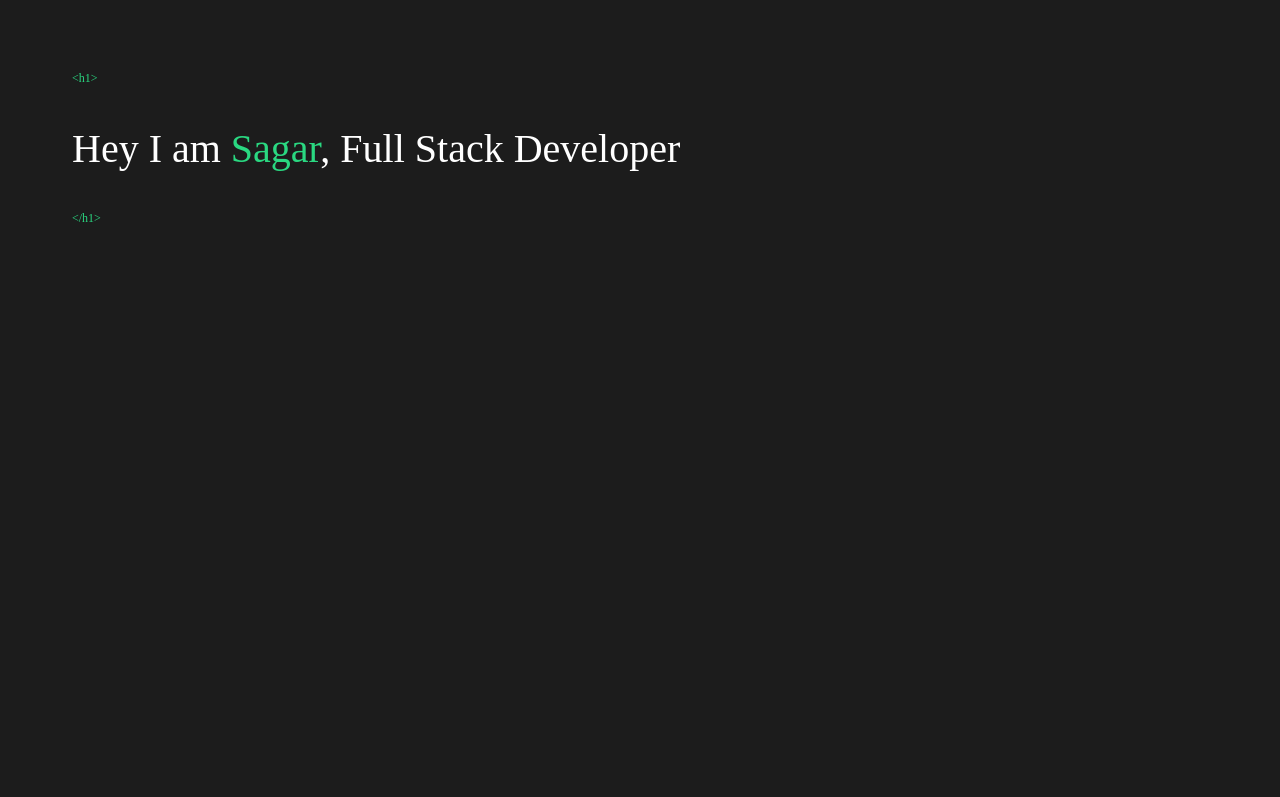
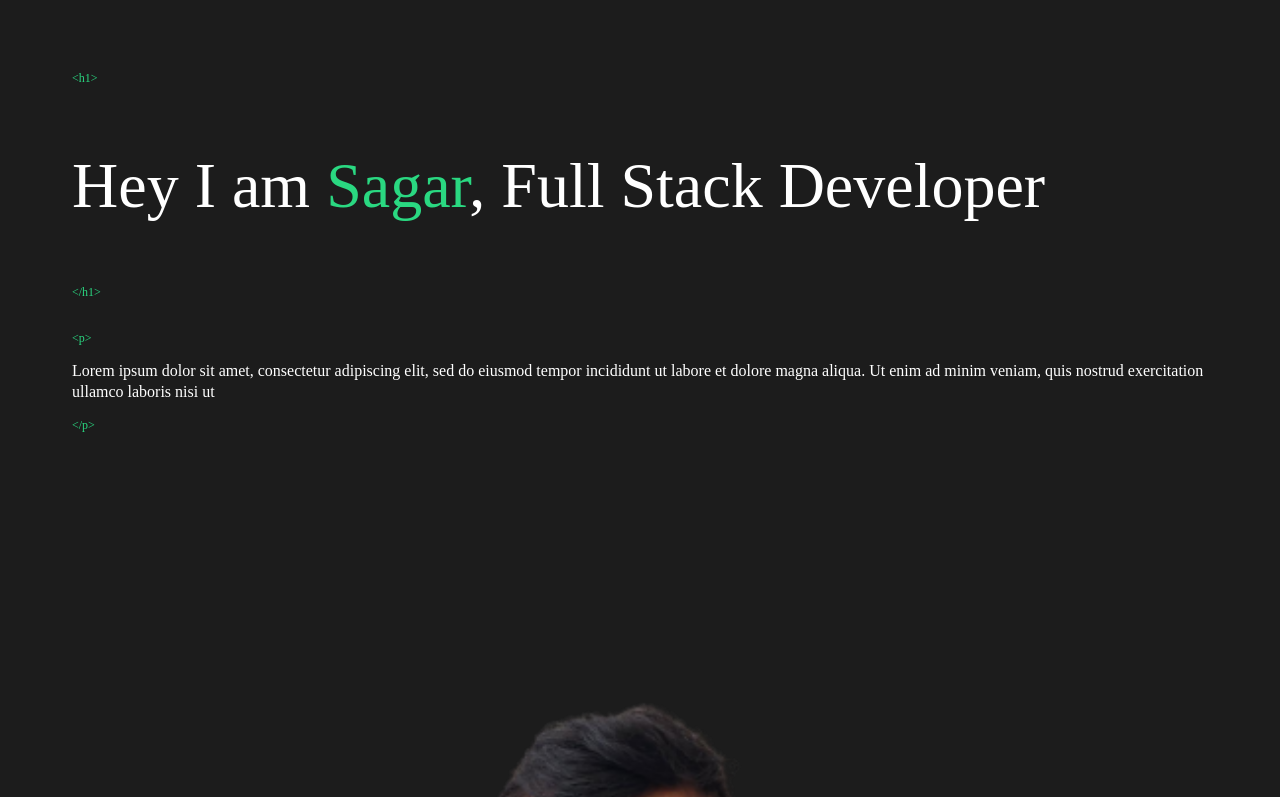
Before and after one commit to Sagar-Kap/sagarkapoor, a Nuxt app in the folder website/: page / in a window 1280 px wide. Shown: the top 797 px of the page. Built offline with nearby package versions, Linux system fonts and the light colour scheme.

Commit message:
chore: complete the index page (fixes #100)

```diff
--- a/website/pages/index.vue
+++ b/website/pages/index.vue
@@ -1,11 +1,25 @@
 <template>
-  <div class="container">
+  <main class="container">
     <header>
-      <div class="tags">&lt;h1&gt;</div>
-      <p>Hey I am <span class="highlight">Sagar</span>, Full Stack Developer</p>
-      <div class="tags">&lt;/h1&gt;</div>
+      <div class="heading">
+        <div class="tags">&lt;h1&gt;</div>
+        <p>
+          Hey I am <span class="highlight">Sagar</span>, Full Stack Developer
+        </p>
+        <div class="tags">&lt;/h1&gt;</div>
+      </div>
+      <div class="subheading">
+        <div class="tags">&lt;p&gt;</div>
+        <p>
+          Lorem ipsum dolor sit amet, consectetur adipiscing elit, sed do
+          eiusmod tempor incididunt ut labore et dolore magna aliqua. Ut enim ad
+          minim veniam, quis nostrud exercitation ullamco laboris nisi ut
+        </p>
+        <div class="tags">&lt;/p&gt;</div>
+      </div>
     </header>
-  </div>
+    <img src="~/public/sagar-kapoor.png" alt="A picture of Sagar Kapoor" />
+  </main>
 </template>
 
 <script lang="ts" setup>
@@ -21,39 +35,72 @@ useSeoMeta({
 
 <style lang="scss" scoped>
 .container {
+  color: white;
   padding: 2rem;
+  display: flex;
+  flex-direction: column;
+  gap: 2rem;
 
   header {
-    color: #ffffff;
-    font-style: Ubuntu;
+    font-family: Ubuntu;
     font-weight: 500;
-    display: flex;
-    flex-direction: column;
 
     .tags {
       color: #2ad881;
       font-size: 0.75rem;
-      line-height: 0.85rem;
+      line-height: 0.86rem;
     }
 
-    p {
+    .heading {
       font-size: 2.5rem;
-      line-height: 2.875rem;
+      line-height: 2.8rem;
+      margin-bottom: 2rem;
 
       .highlight {
         color: #2ad881;
       }
+    }
+
+    .subheading {
+      font-size: 0.75rem;
+      line-height: 0.975rem;
     }
   }
 
   // iPad Mini
   @media screen and (min-width: 768px) {
     padding: 4rem;
+
+    header {
+      .heading {
+        font-size: 4rem;
+        line-height: 4.5rem;
+      }
+
+      .subheading {
+        font-size: 1rem;
+        line-height: 1.3rem;
+      }
+    }
   }
 
   // Desktop
   @media screen and (min-width: 1440px) {
     padding: 9rem;
+    flex-direction: row;
+    align-items: end;
+
+    header {
+      .heading {
+        font-size: 4rem;
+        line-height: 4.5rem;
+      }
+
+      .subheading {
+        font-size: 1rem;
+        line-height: 1.3rem;
+      }
+    }
   }
 }
 </style>
```
Also changed, not shown: website/public/sagar-kapoor.png (added).
